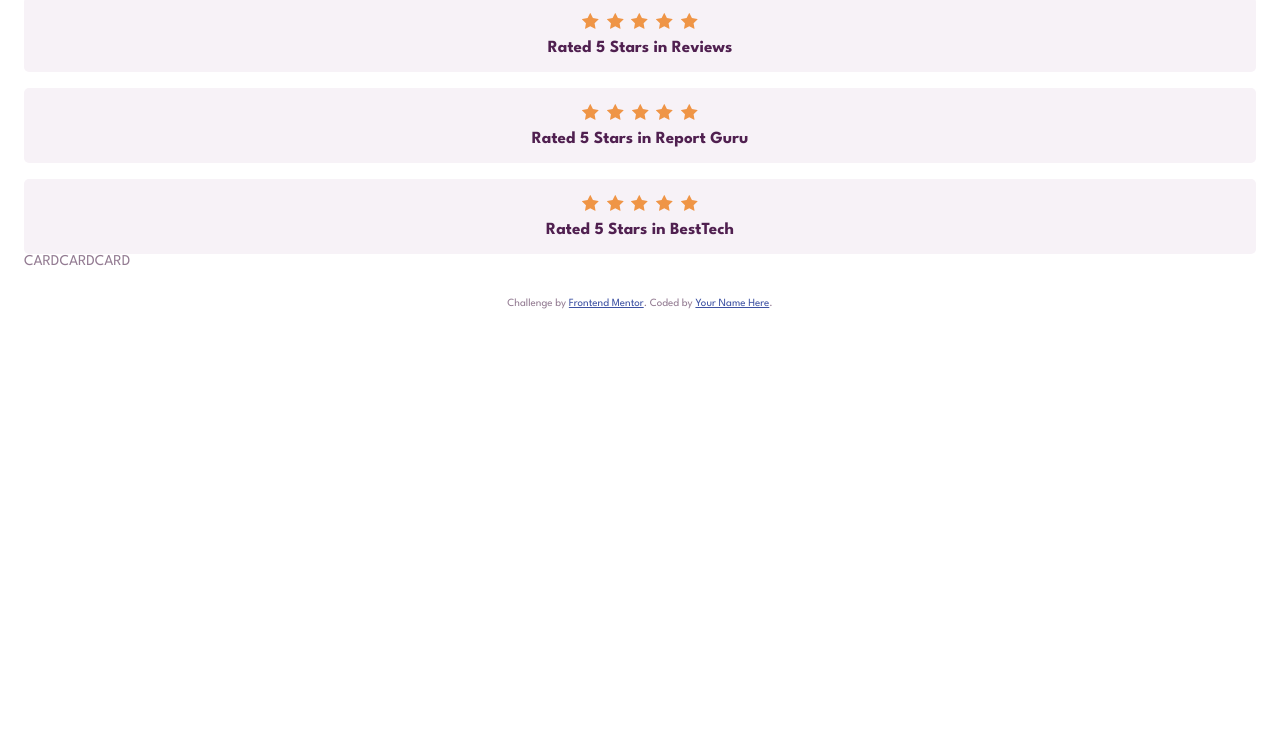
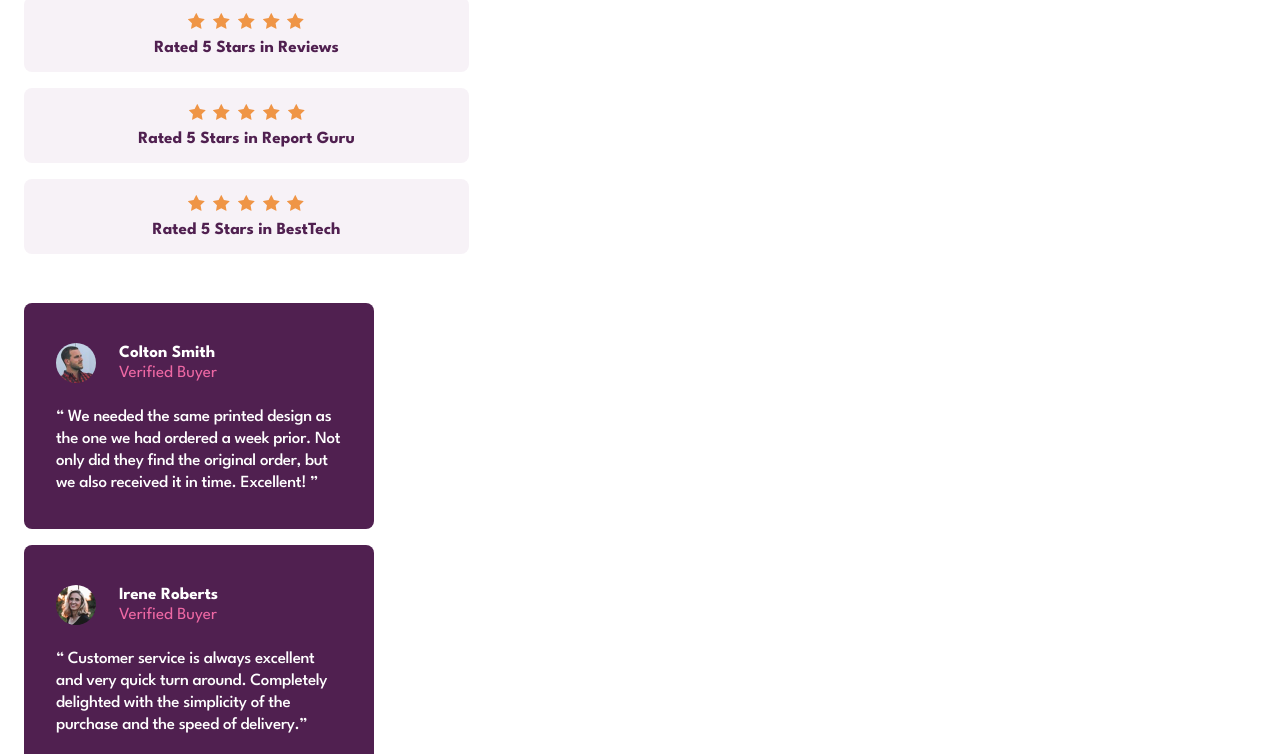
Before and after one commit to sgrazys/social-proof-section, a website: page index.html in a window 1280 px wide. Shown: the part 198-952 px from the top of the page. Before the commit the page ends 800 px from the top, so only its background shows below. Drawn offline with Linux system fonts and the light colour scheme.

Commit message:
add testimonials

```diff
--- a/css/components/rating.css
+++ b/css/components/rating_card.css
@@ -1,10 +1,15 @@
 .rating-card {
-	border-radius: 5px;
+	max-width: 445px;
+	border-radius: 8px;
 	background-color: var(--color-light);
 	padding: 1.6rem 0;
 	display: flex;
 	align-items: center;
 	justify-content: center;
+}
+
+.rating-card:last-child {
+	margin-bottom: 4.9rem;
 }
 
 .rating-content {
--- /dev/null
+++ b/css/components/testimonial-card.css
@@ -0,0 +1,40 @@
+.card {
+	max-width: 350px;
+	background-color: var(--color-primary-dark);
+	border-radius: 8px;
+	padding: 4rem 3.2rem 3.5rem;
+}
+
+.card > .top {
+	display: flex;
+	align-items: center;
+	gap: 2.3rem;
+
+	margin-bottom: 2.3rem;
+}
+
+.card > .top > .photo {
+	border-radius: 50%;
+	width: 40px;
+}
+.card > .top > .customer-details {
+}
+
+.card .customer-details > .full-name {
+	color: var(--color-white);
+	font-size: 1.7rem;
+	font-weight: 700;
+	margin-bottom: 4px;
+}
+.card .customer-details > .status {
+	color: var(--color-primary);
+	font-size: 1.7rem;
+}
+
+.testimonials > .card > .feedback {
+	font-size: 1.7rem;
+	font-weight: 500;
+	letter-spacing: -0.3px;
+	line-height: 2.2rem;
+	color: var(--color-white);
+}
--- a/css/style.css
+++ b/css/style.css
@@ -1,4 +1,5 @@
-@import './components/rating.css';
+@import './components/rating_card.css';
+@import './components/testimonial-card.css';
 
 :root {
 	/* COLORS */
@@ -55,7 +56,6 @@
 	color: var(--color-primary-dark);
 	letter-spacing: -1.43px;
 	line-height: 3.2rem;
-
 	margin-bottom: 1.7rem;
 }
 
@@ -75,8 +75,6 @@
 
 .testimonials {
 	display: flex;
-	/* border: solid 2px green; */
+	flex-direction: column;
+	gap: 1.6rem;
 }
-
-.card {
-}
--- a/index.html
+++ b/index.html
@@ -18,6 +18,7 @@
 				font-size: 11px;
 				text-align: center;
 				margin-top: 3rem;
+				margin-bottom: 3rem;
 			}
 			.attribution a {
 				color: hsl(228, 45%, 44%);
@@ -71,14 +72,49 @@
 				</div>
 			</div>
 			<div class="testimonials">
-				<div class="card">CARD</div>
-				<div class="card">CARD</div>
-				<div class="card">CARD</div>
+				<div class="card">
+					<div class="top">
+						<img class="photo" src="./images/image-colton.jpg" alt="customer photo" />
+						<div class="customer-details">
+							<p class="full-name">Colton Smith</p>
+							<p class="status">Verified Buyer</p>
+						</div>
+					</div>
+					<p class="feedback">
+						“ We needed the same printed design as the one we had ordered a week prior. Not only did they find the original order, but we also received it in time.
+						Excellent! ”
+					</p>
+				</div>
+				<div class="card">
+					<div class="top">
+						<img class="photo" src="./images/image-irene.jpg" alt="customer photo" />
+						<div class="customer-details">
+							<p class="full-name">Irene Roberts</p>
+							<p class="status">Verified Buyer</p>
+						</div>
+					</div>
+					<p class="feedback">
+						“ Customer service is always excellent and very quick turn around. Completely delighted with the simplicity of the purchase and the speed of delivery.”
+					</p>
+				</div>
+				<div class="card">
+					<div class="top">
+						<img class="photo" src="./images/image-anne.jpg" alt="customer photo" />
+						<div class="customer-details">
+							<p class="full-name">Anne Wallace</p>
+							<p class="status">Verified Buyer</p>
+						</div>
+					</div>
+					<p class="feedback">
+						“ Put an order with this company and can only praise them for the very high standard. Will definitely use them again and recommend them to everyone! ”
+					</p>
+				</div>
 			</div>
 		</section>
 
 		<div class="attribution">
-			Challenge by <a href="https://www.frontendmentor.io?ref=challenge" target="_blank">Frontend Mentor</a>. Coded by <a href="#">Your Name Here</a>.
+			Challenge by <a href="https://www.frontendmentor.io?ref=challenge" target="_blank">Frontend Mentor</a>. Coded by
+			<a href="https://www.frontendmentor.io/profile/sgrazys">Saulius Grazys</a>.
 		</div>
 	</body>
 </html>
```
